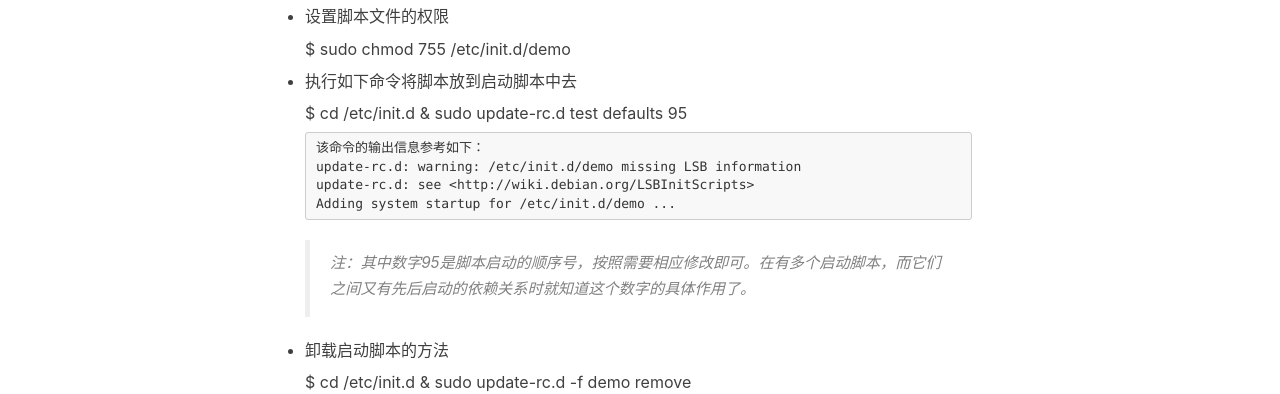
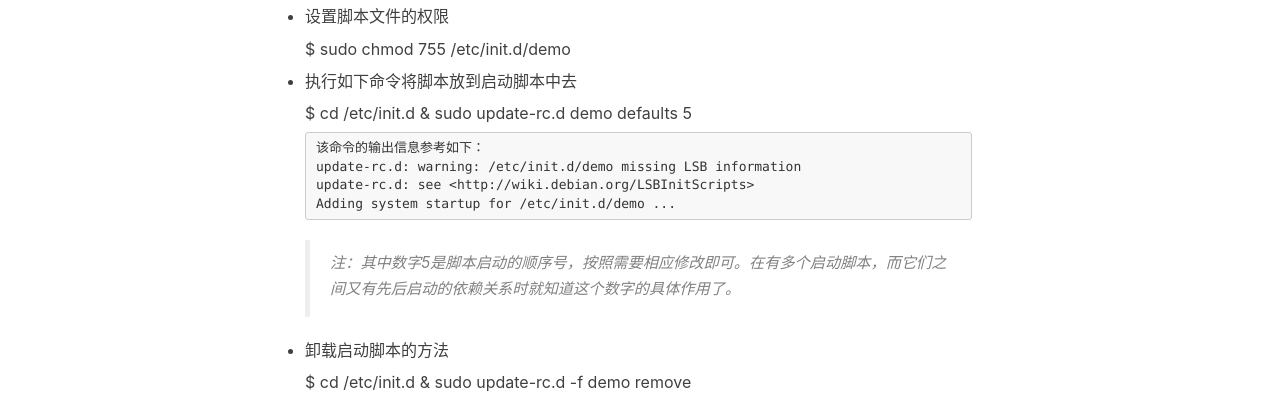
Before and after one commit to Lmonologue/baymax.github.io, a Jekyll site: the page built from _posts/2017-5-10-linux开机启动脚本-2017.md, in a window 1280 px wide. Shown: the part 958-1352 px from the top of the page. Built offline with Jekyll 4.4.1, drawn with Linux system fonts in a browser that asks for light colours; nearby versions of some CDN libraries; comment, search, counter and statistics services are not loaded.

Commit message:
Update 2017-5-10-linux开机启动脚本-2017.md

````diff
--- a/_posts/2017-5-10-linux开机启动脚本-2017.md
+++ b/_posts/2017-5-10-linux开机启动脚本-2017.md
@@ -26,14 +26,14 @@ tags:
     $ sudo chmod 755 /etc/init.d/demo
 - 执行如下命令将脚本放到启动脚本中去
 
-    $ cd /etc/init.d    &   sudo update-rc.d test defaults 95
+    $ cd /etc/init.d    &   sudo update-rc.d demo defaults 5
 ```
 该命令的输出信息参考如下：
 update-rc.d: warning: /etc/init.d/demo missing LSB information
 update-rc.d: see <http://wiki.debian.org/LSBInitScripts>
 Adding system startup for /etc/init.d/demo ...
 ```
-> 注：其中数字95是脚本启动的顺序号，按照需要相应修改即可。在有多个启动脚本，而它们之间又有先后启动的依赖关系时就知道这个数字的具体作用了。
+> 注：其中数字5是脚本启动的顺序号，按照需要相应修改即可。在有多个启动脚本，而它们之间又有先后启动的依赖关系时就知道这个数字的具体作用了。
 
 - 卸载启动脚本的方法
 
````
